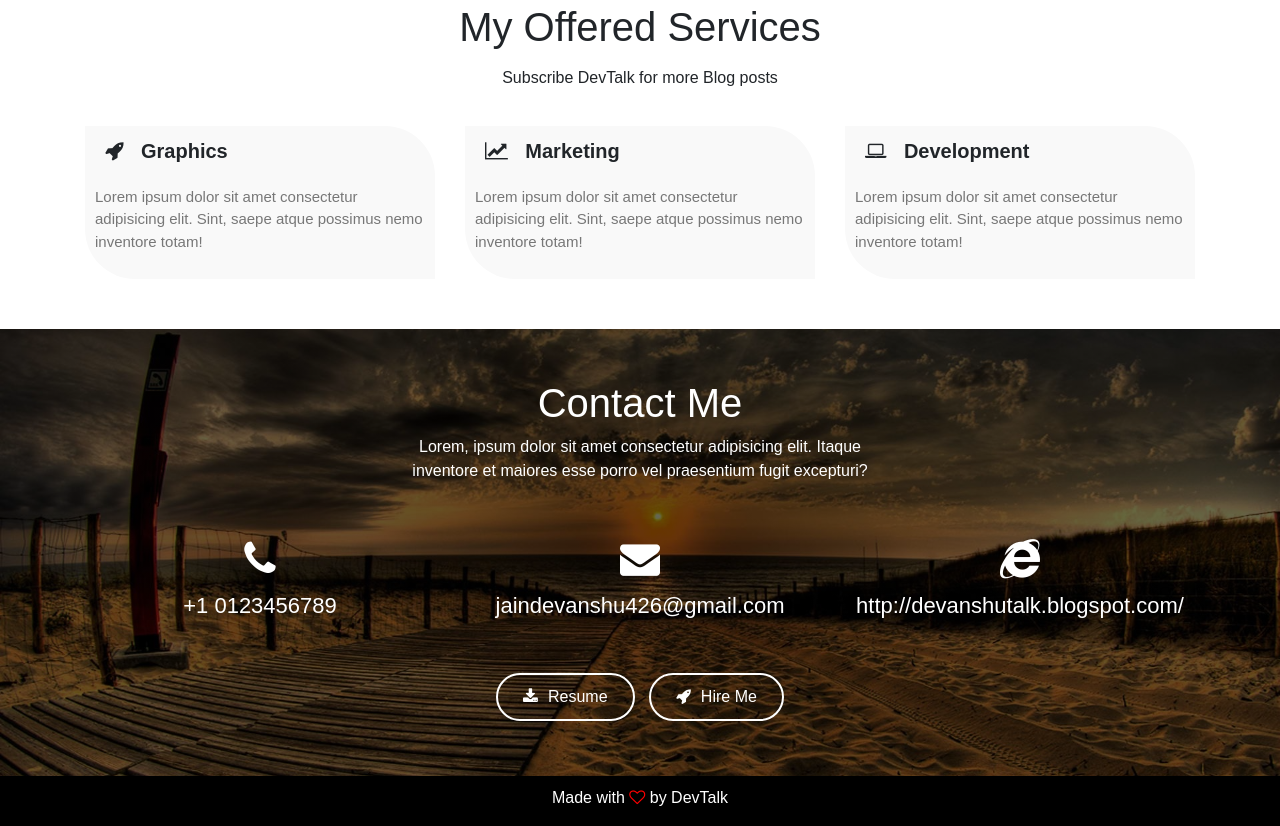
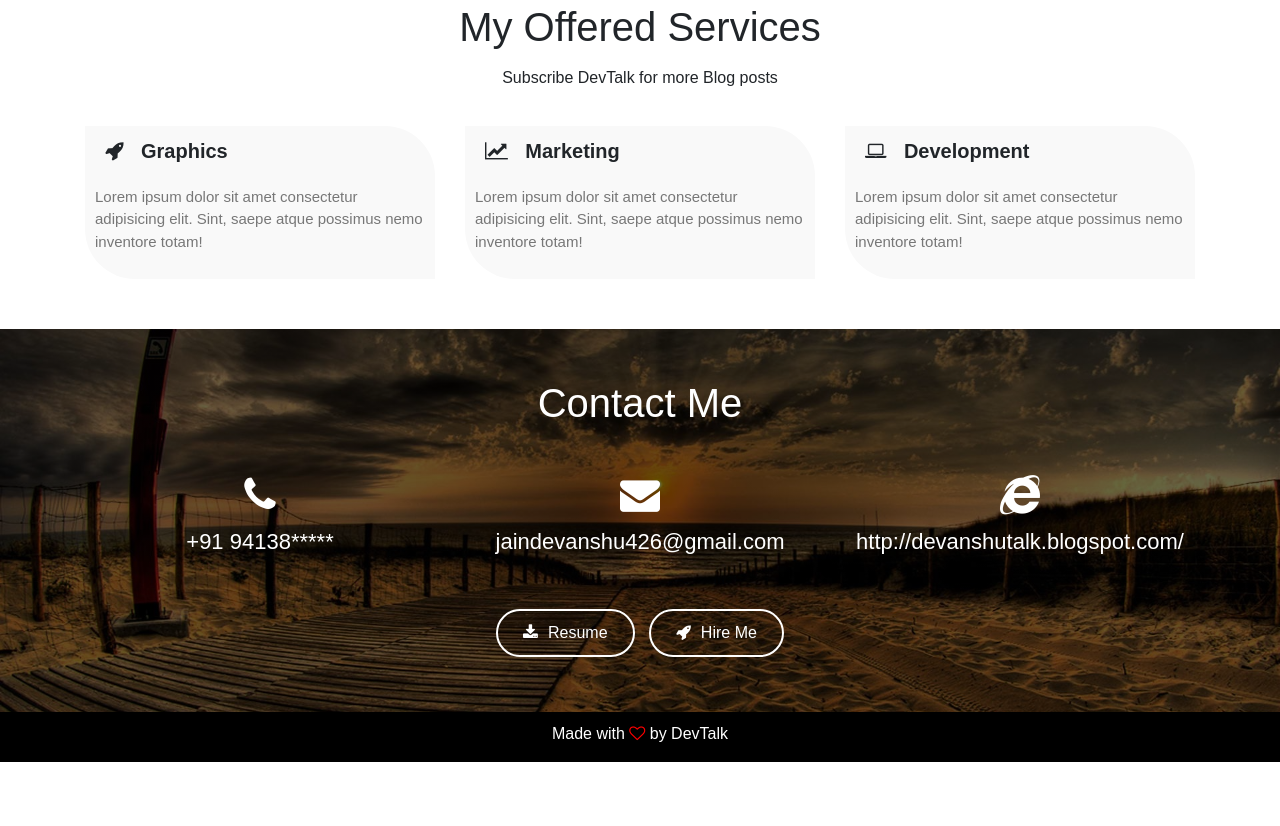
Before and after one commit to devanshu-talk/Resume_website.github.io, a plain HTML site: page index.html in a window 1280 px wide. Shown: the part 2204-3030 px from the top of the page. After the commit the page ends 2966 px from the top, so only its background shows below. Drawn offline with nearby package versions, Linux system fonts and the light colour scheme.

Commit message:
Update index.html

```diff
--- a/index.html
+++ b/index.html
@@ -241,14 +241,11 @@
 <div class="contact" id="contact">
     <div class="container text-center">
         <h1>Contact Me</h1>
-        <p>Lorem, ipsum dolor sit amet consectetur adipisicing elit.
-            Itaque <br> inventore et maiores esse porro vel praesentium fugit excepturi?
-        </p>
 
         <div class="row">
             <div class="col-md-4">
                 <i class="fa fa-phone"></i>
-                <p>+1 0123456789</p>
+                <p>+91 94138*****</p>
             </div>
 
             <div class="col-md-4">
@@ -276,12 +273,6 @@
 
 
 
-
-
-
-
-
-
 <!-- smoooth scroll -->
 <script src="smooth-scroll.js"></script>
 <script>
```
